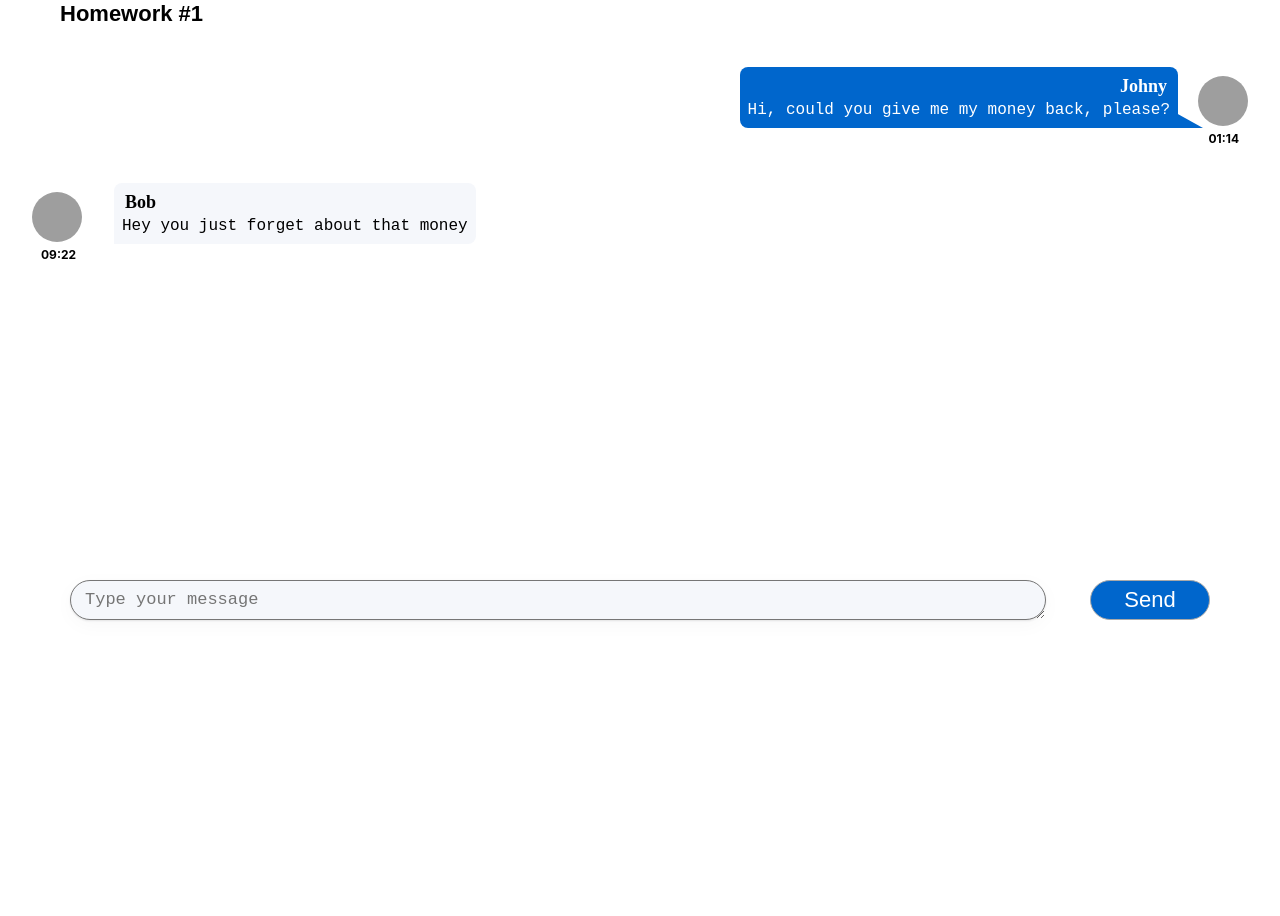
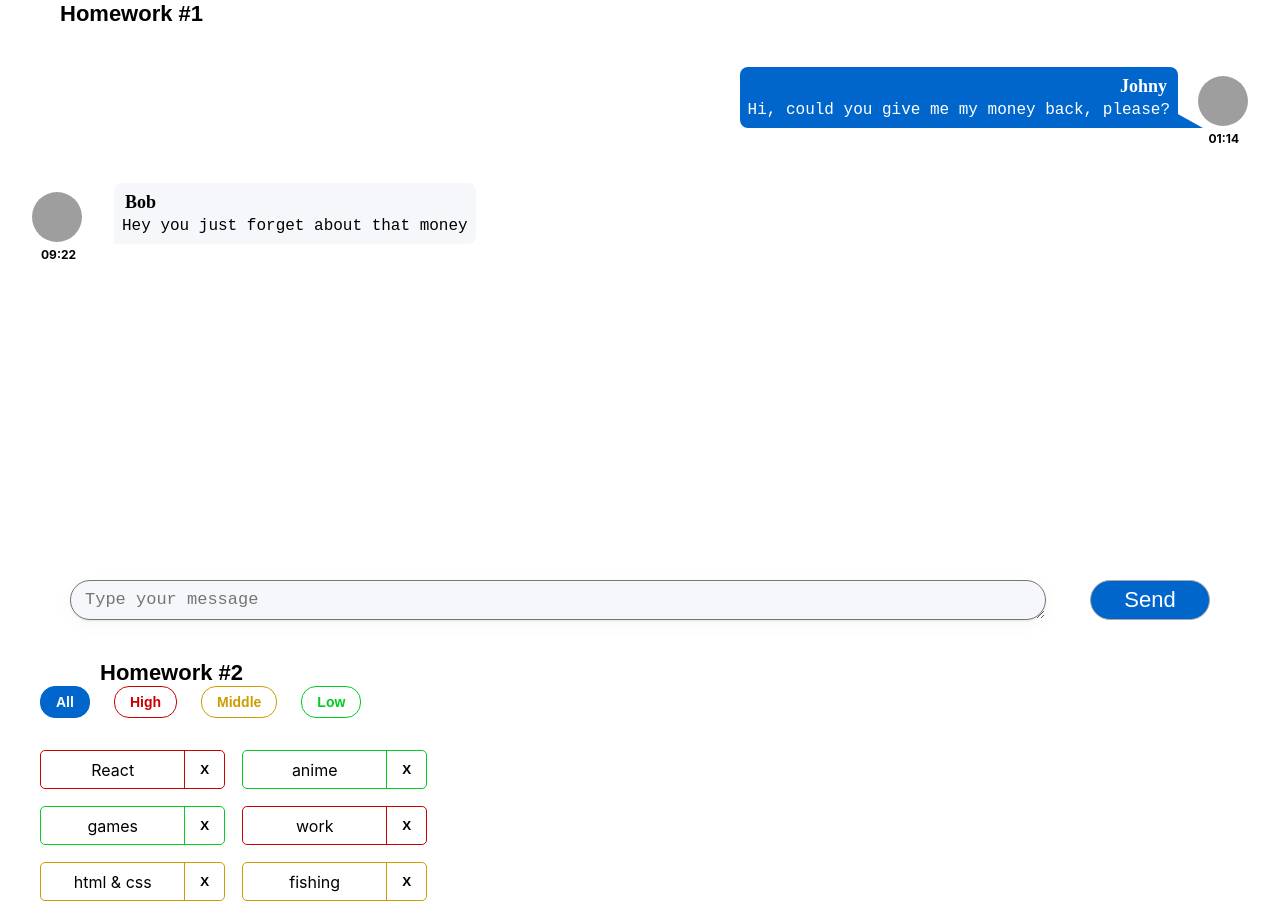
Before and after one commit to krlkonstantine/AutotestHWs, a React (Create React App) app: page / in a window 1280 px wide. Shown: the top 916 px of the page. Before the commit the page ends 800 px from the top, so only its background shows below. Built offline with nearby package versions, Linux system fonts and the light colour scheme; grey boxes are pictures that could not be loaded.

Commit message:
second hw done

```diff
--- a/src/s1-main/App.module.css
+++ b/src/s1-main/App.module.css
@@ -1,9 +1,19 @@
 .App {
     --header_height: 60px;
+    display: flex;
+    flex-direction: column;
+    justify-content: space-between;
 }
 
 .hw {
     margin: 10px;
+    padding: 10px;
+    display: flex;
+    flex-direction: column;
+}
+
+.hw2Container {
+    margin: 350px 30px;
     padding: 10px;
     display: flex;
     flex-direction: column;
--- a/src/s1-main/App.tsx
+++ b/src/s1-main/App.tsx
@@ -1,13 +1,14 @@
 import React from 'react'
 import s from './App.module.css'
 import HW1 from '../s2-homeworks/hw01/HW1'
+import HW2 from "../s2-homeworks/hw02/HW2";
 
 function App() {
     return (
         <div className={s.App}>
             <HW1/>
-            {/*раскомментировать по ходу выполнения*/}
-            {/*<HW2/>*/}
+
+            <HW2/>
             {/*<HW3/>*/}
             {/*<HW4/>*/}
 
--- a/src/s2-homeworks/hw02/HW2.tsx
+++ b/src/s2-homeworks/hw02/HW2.tsx
@@ -2,62 +2,47 @@
 import Affairs from './affairs/Affairs'
 import s2 from '../../s1-main/App.module.css'
 
-/*
-* 1 - описать типы AffairPriorityType, AffairType
-* 2 - указать нужный тип для defaultAffairs
-* 3 - дописать типы и логику функции filterAffairs и проверить её тестами
-* 4 - выполнить пункт 3 для функции deleteAffair
-* 5 - указать нужный тип в useState с affairs
-* 6 - дописать тип и логику функции deleteAffairCallback
-* 7 - в файле Affairs.tsx дописать типизацию пропсов
-* 8 - в файле Affairs.tsx дописать логику функций setAll, setHigh, setMiddle, setLow
-* 9 - в файле Affair.tsx дописать типизацию пропсов
-* 10 - в файле Affair.tsx дописать функции deleteCallback и использовать
-* 11 - в файле Affair.tsx отобразить приходящие данные
-* */
-
-// types
-export type AffairPriorityType = any // need to fix any
+export type AffairPriorityType = 'high' |  'middle' | 'low'
 export type AffairType = {
-    _id: any // need to fix any
-    name: any // need to fix any
+    _id: number
+    name: string
     priority: AffairPriorityType
 }
 export type FilterType = 'all' | AffairPriorityType
 
-// constants
-const defaultAffairs: any = [ // need to fix any
-    {_id: 1, name: 'React', priority: 'high'}, // студенты могут изменить содержимое name и количество элементов в массиве, ...priority не менять!
+const defaultAffairs: AffairType[] = [
+    {_id: 1, name: 'React', priority: 'high'},
     {_id: 2, name: 'anime', priority: 'low'},
     {_id: 3, name: 'games', priority: 'low'},
     {_id: 4, name: 'work', priority: 'high'},
     {_id: 5, name: 'html & css', priority: 'middle'},
+    {_id: 6, name: 'fishing', priority: 'middle'},
+    {_id: 7, name: 'boxing', priority: 'low'},
+    {_id: 8, name: 'reading books', priority: 'high'},
 ]
 
-// pure helper functions
-export const filterAffairs = (affairs: any, filter: any): any => { // need to fix any
-
-
-    return affairs // need to fix
+export const filterAffairs = (affairs: AffairType[], filter: FilterType): AffairType[] => {
+if (filter === 'all') {
+    return affairs
+} else return [...affairs.filter(affair => affair.priority === filter)]
 }
-export const deleteAffair = (affairs: any, _id: any): any => { // need to fix any
-
-    return affairs // need to fix
+export const deleteAffair = (affairs: AffairType[], _id: number): AffairType[] => {
+    return affairs.filter(aff => aff._id !== _id)
 }
 
 function HW2() {
-    const [affairs, setAffairs] = useState<any>(defaultAffairs) // need to fix any
+    const [affairs, setAffairs] = useState<AffairType[]>(defaultAffairs)
     const [filter, setFilter] = useState<FilterType>('all')
 
     const filteredAffairs = filterAffairs(affairs, filter)
-    const deleteAffairCallback = (_id: any) => { // need to fix any
-        // need to fix
+    const deleteAffairCallback = (_id: number) => {
+        setAffairs(deleteAffair(affairs,_id))
     }
 
     return (
-        <div id={'hw2'}>
+        <div className={s2.hw2Container} id={'hw2'}>
             <div className={s2.hwTitle}>Homework #2</div>
-            <div className={s2.hw}>
+            <div className={s2.hw2}>
                 <Affairs
                     data={filteredAffairs}
                     setFilter={setFilter}
--- a/src/s2-homeworks/hw02/affairs/Affairs.tsx
+++ b/src/s2-homeworks/hw02/affairs/Affairs.tsx
@@ -4,24 +4,24 @@
 import s from './Affairs.module.css'
 
 type AffairsPropsType = {
-    data: any // need to fix any
-    setFilter: any
-    deleteAffairCallback: any
+    data: AffairType[]
+    setFilter: (filter:FilterType)=>void
+    deleteAffairCallback: (_id:number)=>void
     filter: FilterType
 }
 
 function Affairs(props: AffairsPropsType) {
     const setAll = () => {
-        // need to fix
+        props.setFilter('all')
     }
     const setHigh = () => {
-        // need to fix
+        props.setFilter('high')
     }
     const setMiddle = () => {
-        // need to fix
+        props.setFilter('middle')
     }
     const setLow = () => {
-        // need to fix
+        props.setFilter('low')
     }
 
     const cnAll = s.button + ' ' + s.all + (props.filter === 'all' ? ' ' + s.active : '')
--- a/src/s2-homeworks/hw02/affairs/affair/Affair.tsx
+++ b/src/s2-homeworks/hw02/affairs/affair/Affair.tsx
@@ -1,17 +1,17 @@
-import React from 'react'
+import React, {MouseEventHandler} from 'react'
 import { AffairType } from '../../HW2'
 import s from './Affair.module.css'
 import s2 from '../Affairs.module.css'
 
 type AffairPropsType = {
-    // key не нужно типизировать
     affair: AffairType
-    deleteAffairCallback: any // need to fix any
+    deleteAffairCallback: (_id:number) =>void
 }
 
 function Affair(props: AffairPropsType) {
+
     const deleteCallback = () => {
-        // need to fix
+        props.deleteAffairCallback(props.affair._id)
     }
 
     const nameClass = s.name + ' ' + s2[props.affair.priority]
@@ -24,9 +24,7 @@
             className={affairClass}
         >
             <div id={'hw2-name-' + props.affair._id} className={nameClass}>
-                {/*создаёт студент*/}
-
-                {/**/}
+                {props.affair.name}
             </div>
             <div id={'hw2-priority-' + props.affair._id} hidden>
                 {props.affair.priority}
@@ -35,13 +33,8 @@
             <button
                 id={'hw2-button-delete-' + props.affair._id}
                 className={buttonClass}
-                // need to fix
-
-            >
-                {/*текст кнопки могут изменить студенты*/}
-                X
-                {/**/}
-            </button>
+                onClick={deleteCallback}
+            >X</button>
         </div>
     )
 }
```
